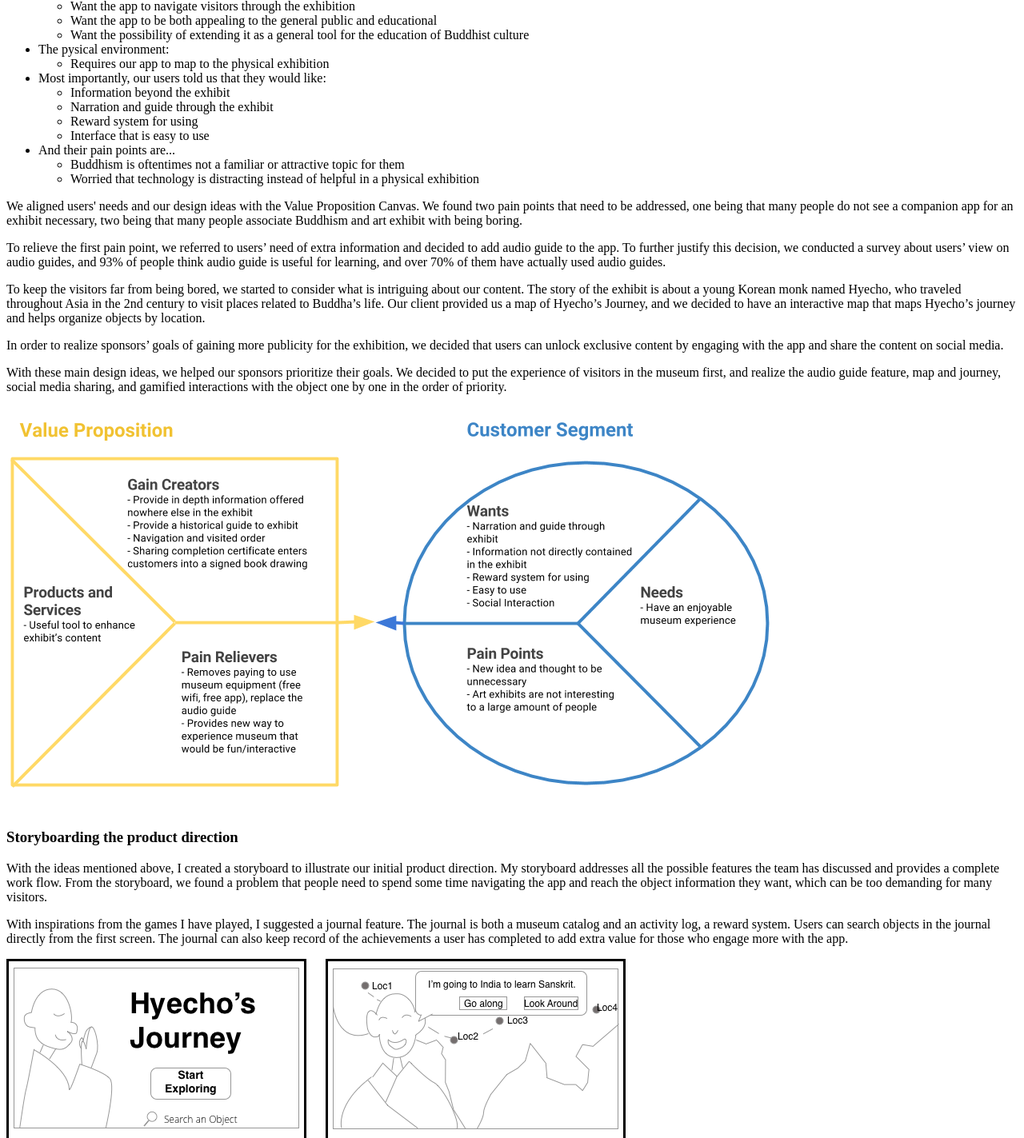
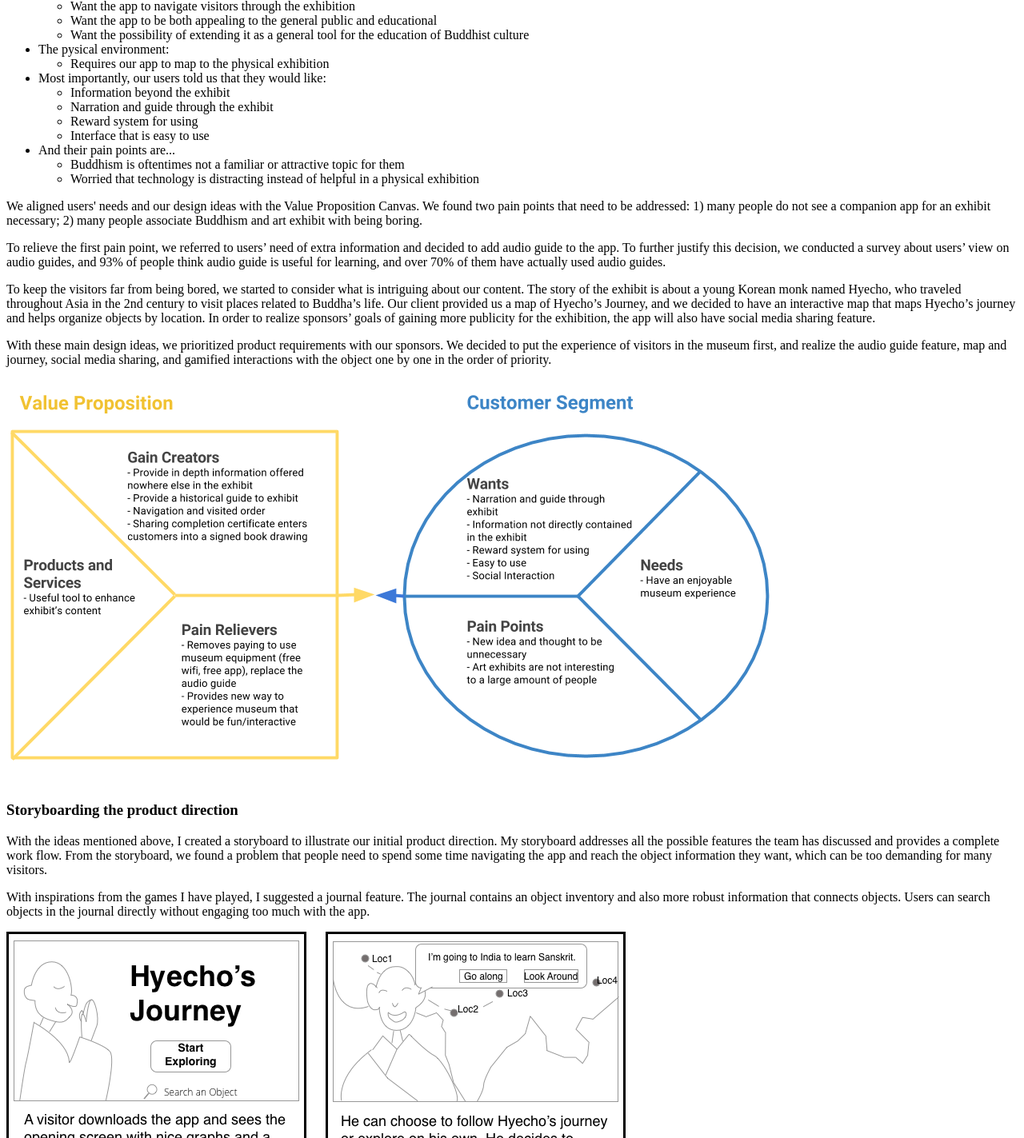
Before and after one commit to clover28/539portfolio, a Django app: template templates/Hyecho.html in a window 1280 px wide. Shown: the part 1110-2533 px from the top of the page at 80% size. Run offline with Django 3.2, Linux system fonts and the light colour scheme; the template is opened without the code that fills it, so the values that code supplies are empty.

Commit message:
update resume

```diff
--- a/templates/Hyecho.html
+++ b/templates/Hyecho.html
@@ -79,19 +79,16 @@
 			</div>
 			<section class="paragraph">
 			<p>
-				We aligned users' needs and our design ideas with the Value Proposition Canvas. We found two pain points that need to be addressed, one being that many people do not see a companion app for an exhibit necessary, two being that many people associate Buddhism and art exhibit with being boring.
+				We aligned users' needs and our design ideas with the Value Proposition Canvas. We found two pain points that need to be addressed: 1) many people do not see a companion app for an exhibit necessary; 2) many people associate Buddhism and art exhibit with being boring.
 			</p>
 			<p>
 			To relieve the first pain point, we referred to users’ need of extra information and decided to add audio guide to the app. To further justify this decision, we conducted a survey about users’ view on audio guides, and 93% of people think audio guide is useful for learning, and over 70% of them have actually used audio guides.
 			</p>
 			<p>
-			To keep the visitors far from being bored, we started to consider what is intriguing about our content. The story of the exhibit is about a young Korean monk named Hyecho, who traveled throughout Asia in the 2nd century to visit places related to Buddha’s life. Our client provided us a map of Hyecho’s Journey, and we decided to have an interactive map that maps Hyecho’s journey and helps organize objects by location.
+			To keep the visitors far from being bored, we started to consider what is intriguing about our content. The story of the exhibit is about a young Korean monk named Hyecho, who traveled throughout Asia in the 2nd century to visit places related to Buddha’s life. Our client provided us a map of Hyecho’s Journey, and we decided to have an interactive map that maps Hyecho’s journey and helps organize objects by location. In order to realize sponsors’ goals of gaining more publicity for the exhibition, the app will also have social media sharing feature.
 			</p>
 			<p>
-			In order to realize sponsors’ goals of gaining more publicity for the exhibition, we decided that users can unlock exclusive content by engaging with the app and share the content on social media.
-			</p>
-			<p>
-			With these main design ideas, we helped our sponsors prioritize their goals. We decided to put the experience of visitors in the museum first, and realize the audio guide feature, map and journey, social media sharing, and gamified interactions with the object one by one in the order of priority.
+			With these main design ideas, we prioritized product requirements with our sponsors. We decided to put the experience of visitors in the museum first, and realize the audio guide feature, map and journey, social media sharing, and gamified interactions with the object one by one in the order of priority.
 			</p>
 			</section>
 			<div class="projectintro">
@@ -104,7 +101,7 @@
 			<div>
 			<p>
 				With the ideas mentioned above, I created a storyboard to illustrate our initial product direction. My storyboard addresses all the possible features the team has discussed and provides a complete work flow. From the storyboard, we found a problem that people need to spend some time navigating the app and reach the object information they want, which can be too demanding for many visitors. </p>
-			<p>	With inspirations from the games I have played, I suggested a journal feature. The journal is both a museum catalog and an activity log, a reward system. Users can search objects in the journal directly from the first screen. The journal can also keep record of the achievements a user has completed to add extra value for those who engage more with the app.
+			<p>	With inspirations from the games I have played, I suggested a journal feature. The journal contains an object inventory and also more robust information that connects objects. Users can search objects in the journal directly without engaging too much with the app.
 			</p>
 			<div class="regimg">
 				<img src="images/Hyecho_storyboard2.png" alt="Storyboards of the app">
--- a/templates/beautyOrganizer.html
+++ b/templates/beautyOrganizer.html
@@ -77,7 +77,7 @@
 				<iframe class="video" src="https://www.youtube.com/embed/deESeVzFXlg" frameborder="0" allowfullscreen></iframe>
 			</div>
 			<div>
-			<a class="back" href="/SI501"><p>«&nbsp;Previous<br>Contextual Inquiry: Bailey Library</p></a>
+			<a class="back" href="/SI501"><p>«&nbsp;Previous<br>Library Contextual Inquiry</p></a>
 			<a class="next" href="/SI622"><p>Next&nbsp;»<br>Usability Study: Gale Researcher</p></a>
 			</div>
 			<div class="clearfix"></div>
```
Also changed, not shown: 1 other file.
